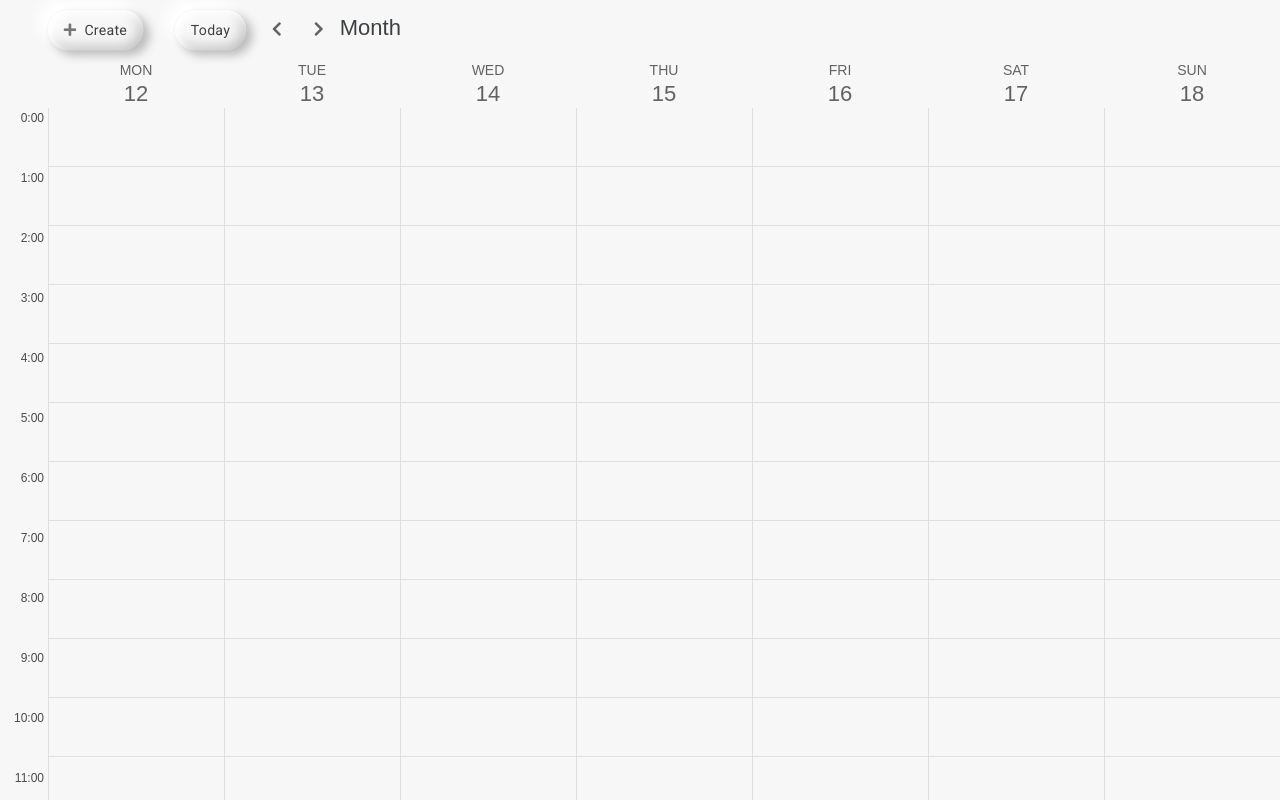
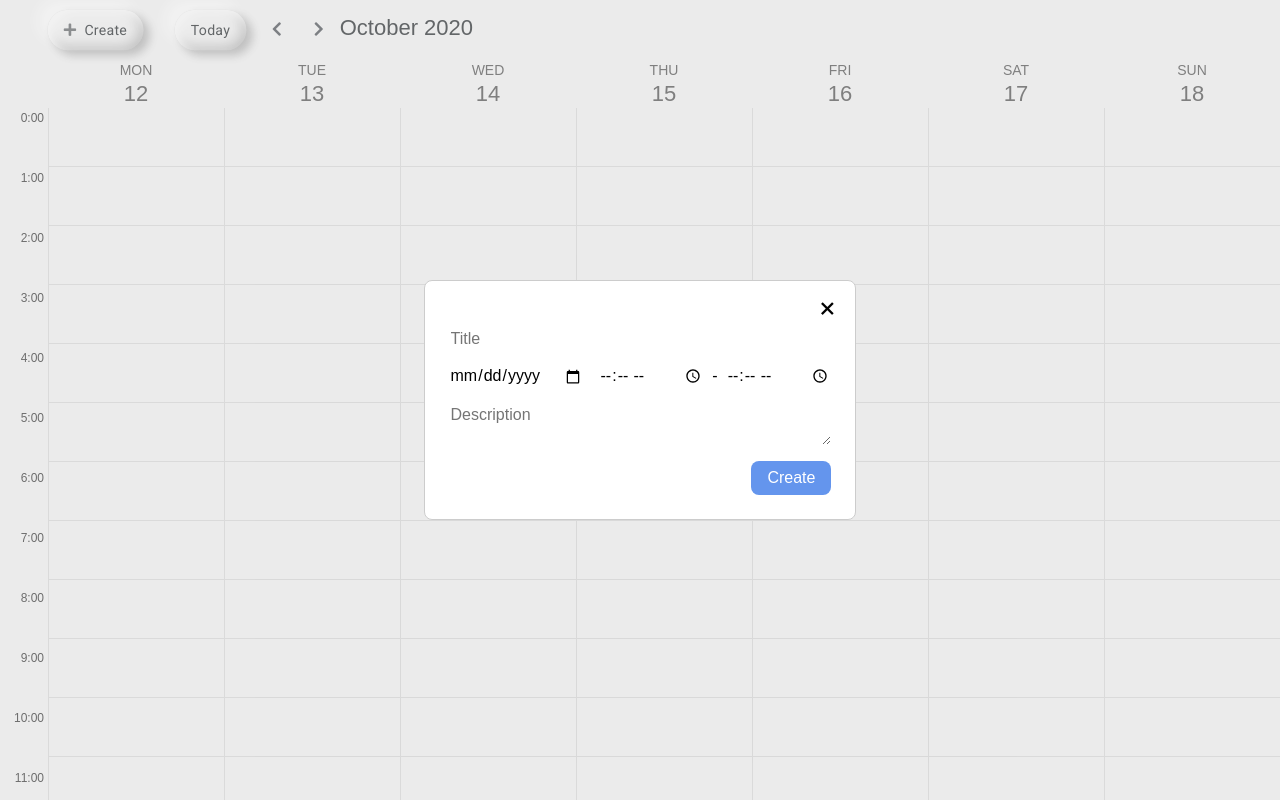
Before and after one commit to bondarenkomaksym/calendar-react, a React app: page / in a window 1280 px wide. Built offline with nearby package versions, Linux system fonts and the light colour scheme.

Commit message:
modal hook

```diff
--- a/src/App.jsx
+++ b/src/App.jsx
@@ -1,7 +1,7 @@
 import React, { useState } from 'react';
 import Header from './components/header/Header.jsx';
+import Calendar from './components/calendar/Calendar.jsx';
 import Modal from './components/modal/Modal.jsx';
-import Calendar from './components/calendar/Calendar.jsx';
 
 import { getWeekStartDate, generateWeekRange } from '../src/utils/dateUtils.js';
 
@@ -9,15 +9,12 @@ import './common.scss';
 
 const App = () => {
 
-  // const { getWeekStartDate, generateWeekRange } = props;
-  // const [date, weekStartDate] = useState(new Date());
-
   const weekDates = generateWeekRange(getWeekStartDate(new Date()));
 
   return (
     <>
       <Header />
-      {/* <Modal /> */}
+      <Modal />
       <Calendar weekDates={weekDates} />
     </>
   )
--- a/src/components/calendar/Calendar.jsx
+++ b/src/components/calendar/Calendar.jsx
@@ -7,12 +7,9 @@ import events from '../../gateway/events';
 
 import './calendar.scss';
 
-const Calendar = (props) => {
+const Calendar = ({ weekDates }) => {
 
-  // let [...rest] = useState(events);
-  useState(events);
-
-  const { weekDates, } = props;
+  // useState(events);
 
   return (
     <section className="calendar">
--- a/src/components/header/Header.jsx
+++ b/src/components/header/Header.jsx
@@ -1,26 +1,33 @@
-import React from 'react';
+import React, { useState } from 'react';
 
 import { months } from '../../utils/dateUtils.js';
 
 import './header.scss';
 
 const Header = () => {
+
+  // debugger;
+
+  let date = new Date().getMonth();
+  const [dateDefault, setDate] = useState(date);
+
+
   return (
     <header className="header">
       <button className="button create-event-btn">
         <i className="fas fa-plus create-event-btn__icon"></i>Create
             </button>
       <div className="navigation">
-        <button className="navigation__today-btn button">
+        <button className="navigation__today-btn button" onClick={() => setDate(date)}>
           Today
-                </button>
-        <button className="icon-button navigation__nav-icon">
+          </button>
+        <button className="icon-button navigation__nav-icon" onClick={() => setDate(dateDefault - 1)}>
           <i className="fas fa-chevron-left"></i>
         </button>
-        <button className="icon-button navigation__nav-icon">
+        <button className="icon-button navigation__nav-icon" onClick={() => setDate(dateDefault + 1)}>
           <i className="fas fa-chevron-right"></i>
         </button>
-        <span className="navigation__displayed-month" >Month</span>
+        <span className="navigation__displayed-month" >{`${months[dateDefault]} ${new Date().getFullYear()}`}</span>
 
       </div>
     </header>
--- a/src/components/modal/Modal.jsx
+++ b/src/components/modal/Modal.jsx
@@ -1,11 +1,13 @@
-import React, { useState } from 'react';
+import React, { useEffect, useState } from 'react';
 
 import './modal.scss';
 
 const Modal = () => {
 
-  let [input, setInput] = useState("");
+  const [valueTitle, setValueTitle] = useState("");
+  const [value, setValue] = useState("");
 
+  // debugger;
   return (
     <div className="modal overlay">
       <div className="modal__content">
@@ -16,6 +18,7 @@ const Modal = () => {
               name="title"
               placeholder="Title"
               className="event-form__field"
+              onChange={e => setValueTitle(e.target.valueTitle)}
             />
             <div className="event-form__time">
               <input type="date"
@@ -25,7 +28,6 @@ const Modal = () => {
               <input type="time"
                 name="startTime"
                 className="event-form__field"
-                onChange={setInput}
               />
               <span>-</span>
               <input type="time"
@@ -35,7 +37,9 @@ const Modal = () => {
             </div>
             <textarea name="description"
               placeholder="Description"
-              className="event-form__field">
+              className="event-form__field"
+              onChange={e => setValue(e.target.value)}
+            >
             </textarea>
             <button type="submit" className="event-form__submit-btn">Create</button>
           </form>
--- a/src/components/navigation/Navigation.jsx
+++ b/src/components/navigation/Navigation.jsx
@@ -3,6 +3,7 @@ import React from 'react';
 import { days } from '../../utils/dateUtils.js';
 
 const Navigation = ({ weekDates }) => {
+  // debugger;
   //названия дней и номера дат над столбиками
   return (
     <header className="calendar__header">
```
